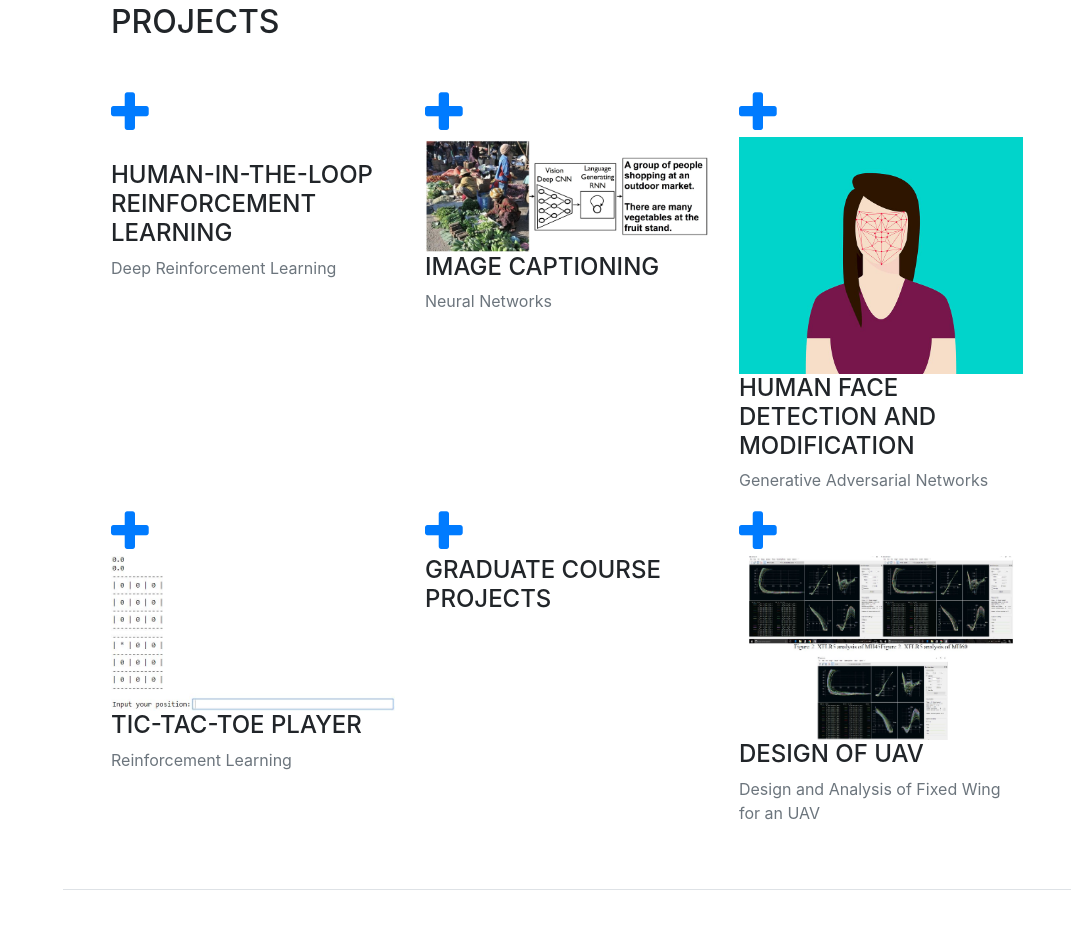
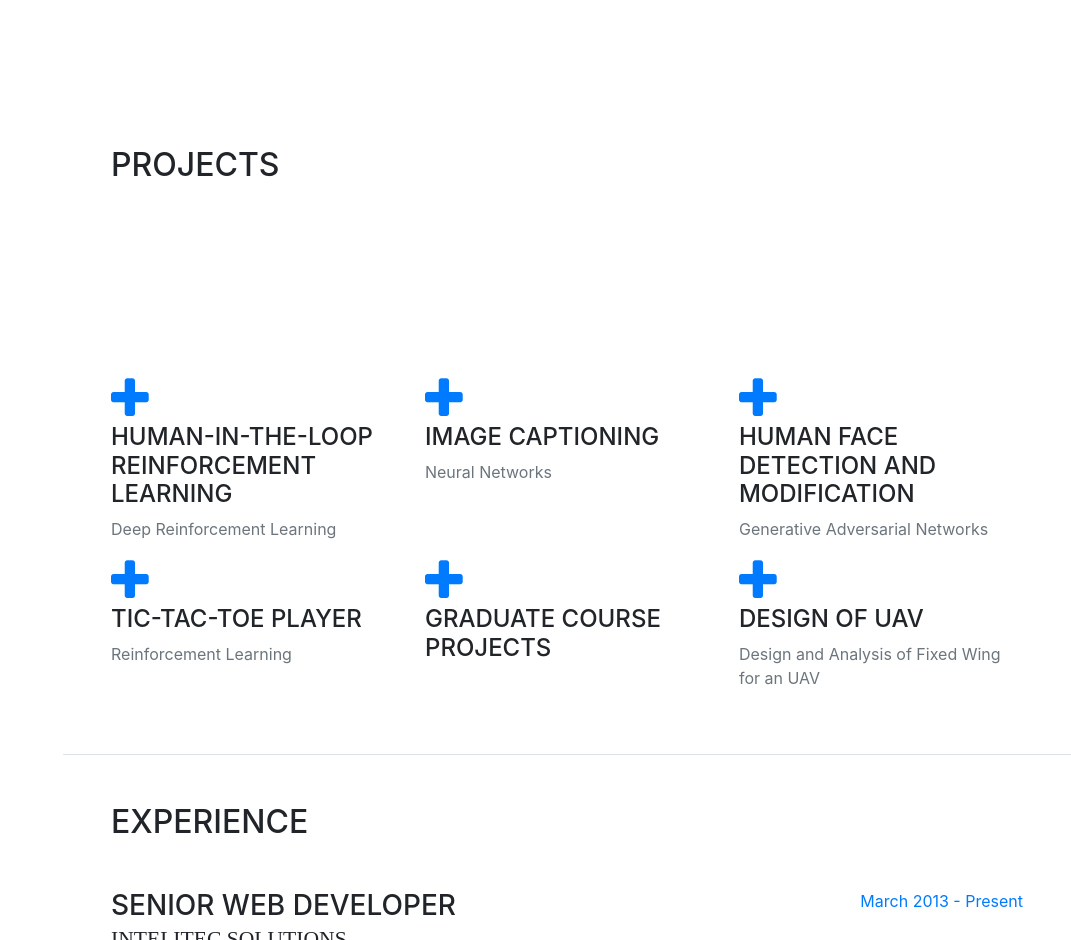
Before and after one commit to subhash-holla/PersonalWebsite, a website with bundled scripts: page index.html in a window 1280 px wide. Shown: the part 1645-2585 px from the top of the page, without its empty margins (209-1280 px from the left). Built offline with nearby package versions, Linux system fonts and the light colour scheme; files whose address does not match are found by name; a web font is replaced by a local one.

Commit message:
Photo-edit

```diff
--- a/index.html
+++ b/index.html
@@ -159,7 +159,6 @@
                     <i class="fa fa-plus fa-3x"></i>
                   </div>
                 </div>
-                <img class="img-fluid" src="Human-in-the-loop RL.jpg.jpg" alt="">
               </a>
               <div class="portfolio-caption">
                 <h4>Human-in-the-loop reinforcement learning</h4>
@@ -173,7 +172,6 @@
                     <i class="fa fa-plus fa-3x"></i>
                   </div>
                 </div>
-                <img class="img-fluid" src="encoder_decoder.jpg" alt="">
               </a>
               <div class="portfolio-caption">
                 <h4>Image Captioning</h4>
@@ -187,7 +185,6 @@
                     <i class="fa fa-plus fa-3x"></i>
                   </div>
                 </div>
-                <img class="img-fluid" src="face.jpg" alt="">
               </a>
               <div class="portfolio-caption">
                 <h4>Human face detection and modification </h4>
@@ -201,7 +198,6 @@
                     <i class="fa fa-plus fa-3x"></i>
                   </div>
                 </div>
-                <img class="img-fluid" src="TicTacToe.jpg" alt="">
               </a>
               <div class="portfolio-caption">
                 <h4>Tic-Tac-Toe player</h4>
@@ -227,7 +223,6 @@
                     <i class="fa fa-plus fa-3x"></i>
                   </div>
                 </div>
-                <img class="img-fluid" src="UAV.jpg" alt="">
               </a>
               <div class="portfolio-caption">
                 <h4>Design of UAV</h4>
```
